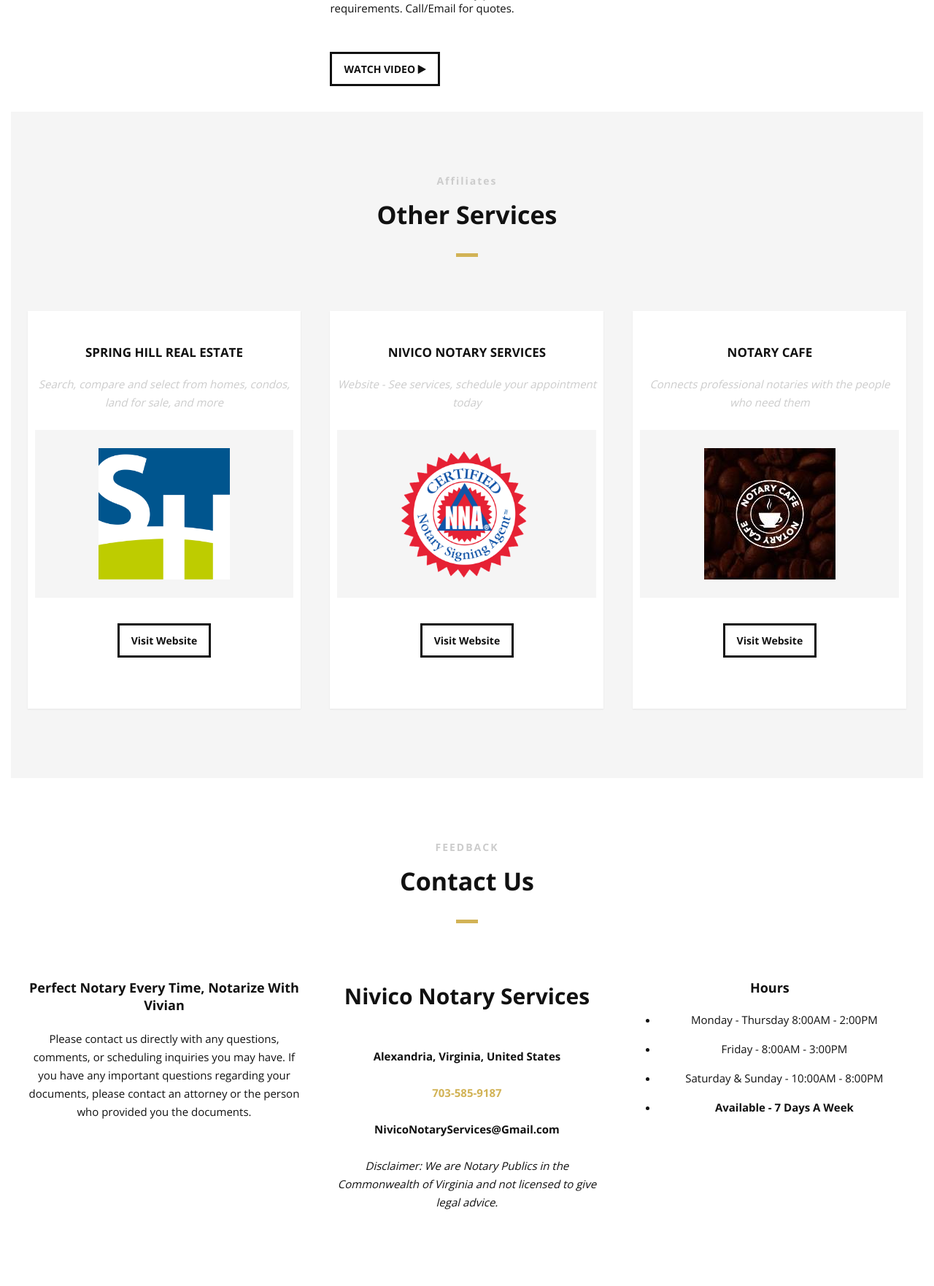
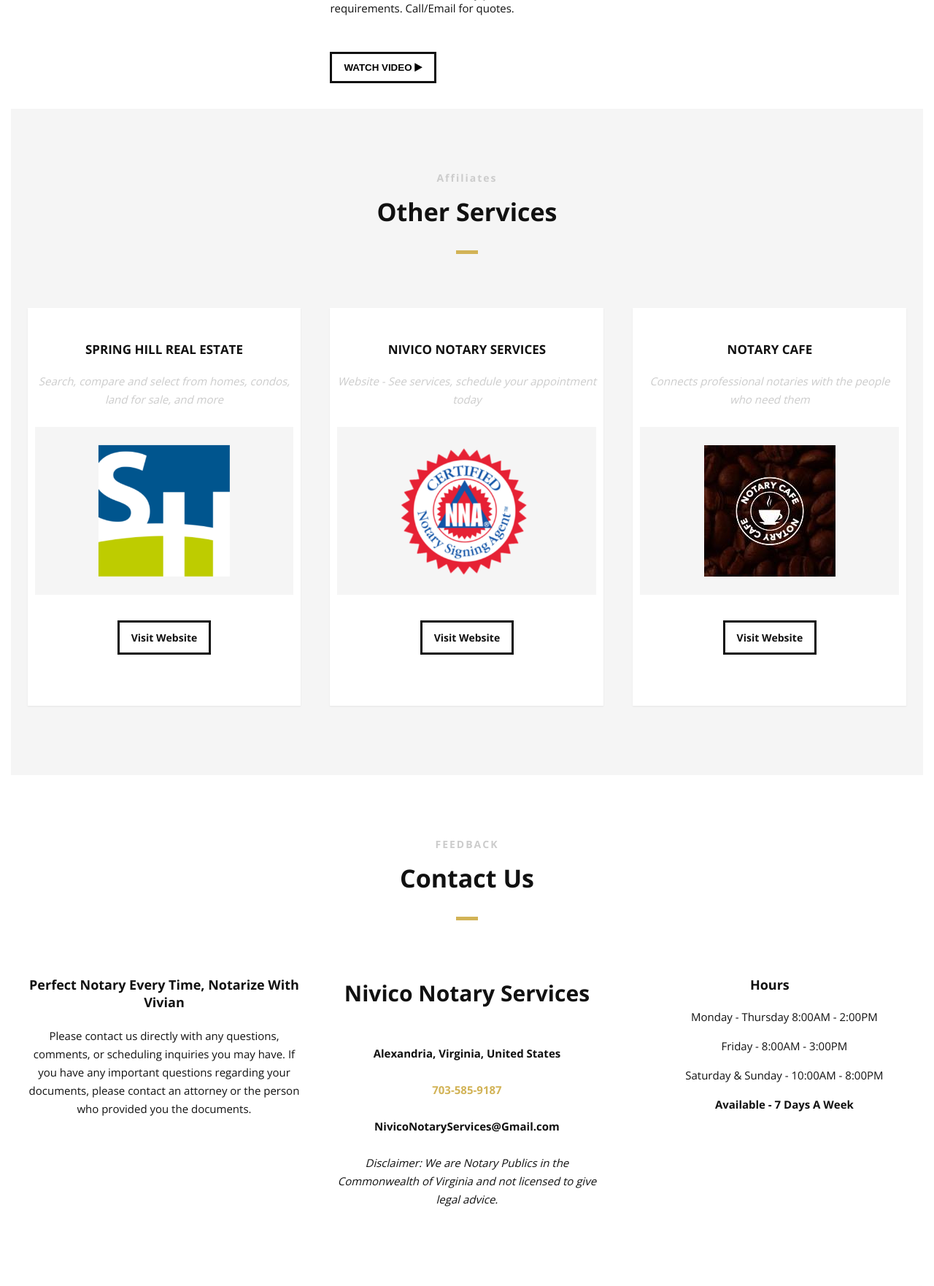
Before and after one commit to lrmoon/Notary, a Django app: page / in a window 1280 px wide. Shown: the part 2709-4471 px from the top of the page at 73% size. Run offline with Django 3.2, Linux system fonts and the light colour scheme; some libraries are stand-ins or nearby versions.

Commit message:
fixed video pop up

```diff
--- a/main_app/static/css/style.css
+++ b/main_app/static/css/style.css
@@ -40,6 +40,7 @@ body, div, dl, dt, dd, ol, li, h1, h2, h3, h4, h5, h6, pre, form, blockquote, th
     margin: 0;
     padding: 0;
     direction: ltr;
+    text-decoration: none;
 }
 
 body {
@@ -2326,7 +2327,8 @@ blockquote {
     }
 
 #doclist{
-    margin-left:100px ;
+    margin-left:100px;
+    padding-left: 500px !important;
 }
 ul {
     padding: 0;
@@ -2337,5 +2339,9 @@ ul {
   #hours{
     list-style: none;
   }
-
-}
+  ul.no-bullets{
+    list-style:none;
+  }
+
+
+}
--- a/main_app/templates/base.html
+++ b/main_app/templates/base.html
@@ -14,8 +14,8 @@
 
 
     <link rel="shortcut icon" href="{% static 'images/favicon.ico' %}" title="Favicon"/>
-    <link rel="stylesheet" href="{% static 'css/style.css' %}">
-    <link rel="stylesheet" href="{% static 'css/namari-color.css' %}">
+    <link rel="stylesheet" type="text/css" href="{% static 'css/style.css' %}">
+    <link rel="stylesheet" type="text/css" href="{% static 'css/namari-color.css' %}">
 
 
     <link rel="stylesheet" href="{% static 'css/font-awesome.min.css' %}">
@@ -170,7 +170,7 @@
                         <div class="icon-block-description">
                             <h4>All forms MUST be Valid (unexpired) Official Government ID's</h4>
                             <p>
-                                <ul id="doclist">
+                                <ul style="margin-left:-25px;" id="doclist">
                                 <li/>State-issued Driver's License</li>
                                 <li>State-issued ID card</li>
                                 <li>United States Military ID</li>
@@ -254,9 +254,12 @@ data-featherlight-filter="a">
 
                     </p>
                     <!-- Just replace the Video ID "UYJ5IjBRlW8" with the ID of your video on YouTube (Found within the URL) -->
-                    <a href="#" data-videoid="PfRyg2AsKm4" data-videosite="youtube" class="button video link-lightbox">
-                        WATCH VIDEO <i class="fa fa-play" aria-hidden="true"></i>
-                    </a>
+
+
+                        <button id="button" onMouseOver="this.style.color='#d2b356'" onMouseOut="this.style.color='#111111'" style="padding: 0;border-width:3px;border-style:solid;border-color:#111;margin: 35px 0;padding:11px 16px; background: none;font-weight:bold;"> WATCH VIDEO <i class="fa fa-play" aria-hidden="true"></i></button>
+                        <div id="iframeHolder"></div>
+
+
                 </div>
                 <!--End Content Right Side-->
 
@@ -368,7 +371,7 @@ data-featherlight-filter="a">
                 <blockquote class="col-3 testimonial classic">
                     <h4><strong>Hours</strong></h4>
                     <p>
-                        <ul class="no-bullets">
+                        <ul style="list-style:none" class="no-bullets">
                         <li>Monday - Thursday 8:00AM - 2:00PM</li>
                         <br>
                         <li>Friday - 8:00AM - 3:00PM</li>
@@ -438,6 +441,16 @@ data-featherlight-filter="a">
 <script src="{% static 'js/images-loaded.min.js' %}"></script>
 <script src="{% static 'js/lightbox.min.js' %}"></script>
 <script src="{% static 'js/site.js' %}"></script>
+<script type="text/javascript" src="https://ajax.googleapis.com/ajax/libs/jquery/1.6.0/jquery.min.js"></script>
+<script type="text/javascript">
+    $(function(){
+        $('#button').click(function(){
+        if(!$('#iframe').length) {
+            $('#iframeHolder').html('<iframe id="iframe" src="https://www.youtube.com/embed/PfRyg2AsKm4" width="700" height="450"></iframe>');
+            }
+        });
+    });
+</script>
 
 
 </body>
--- a/notaryservice/settings.py
+++ b/notaryservice/settings.py
@@ -124,7 +124,7 @@ USE_TZ = True
 import os.path
 STATIC_ROOT=''
 STATIC_URL ='/static/'
-STATICFILES_DIRS =( os.path.join('static'),)
+
 django_heroku.settings(locals())
 DEBUG_PROPAGATE_EXCEPTIONS = True
 #deploy
```
